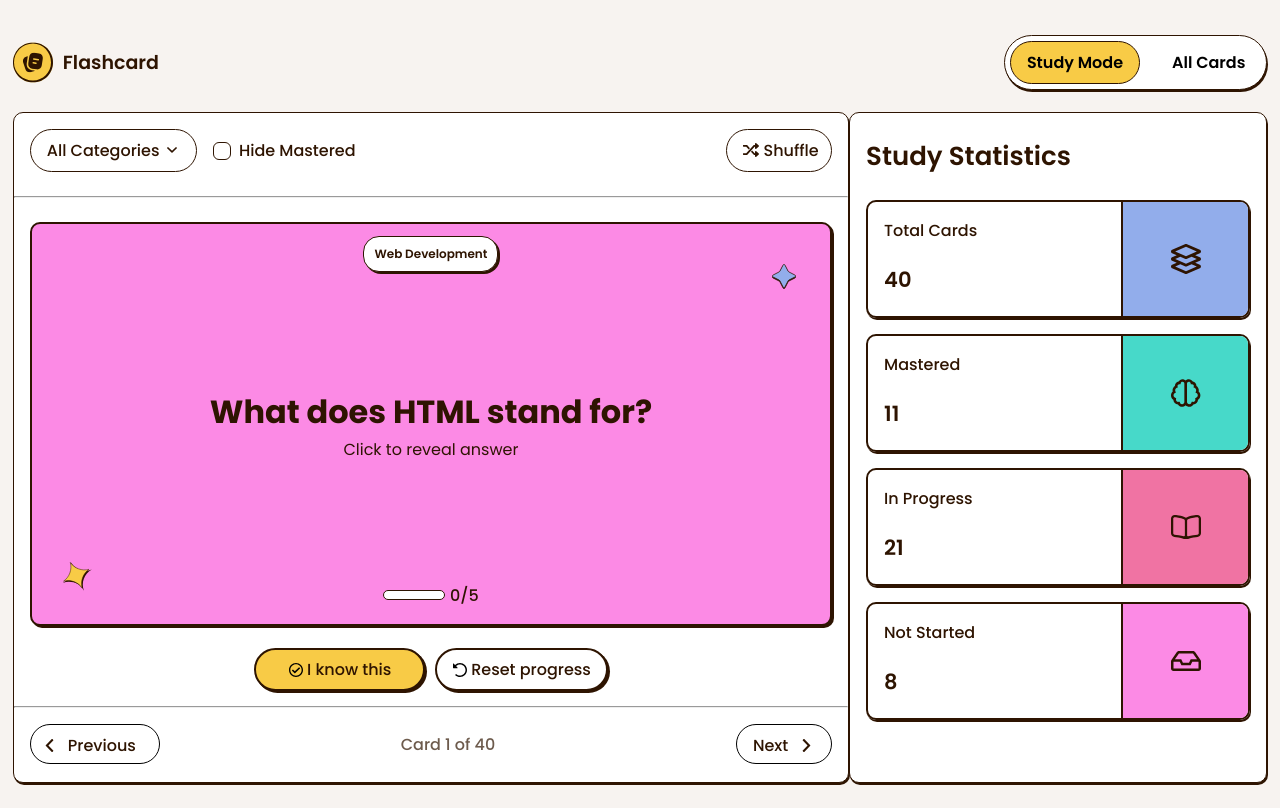
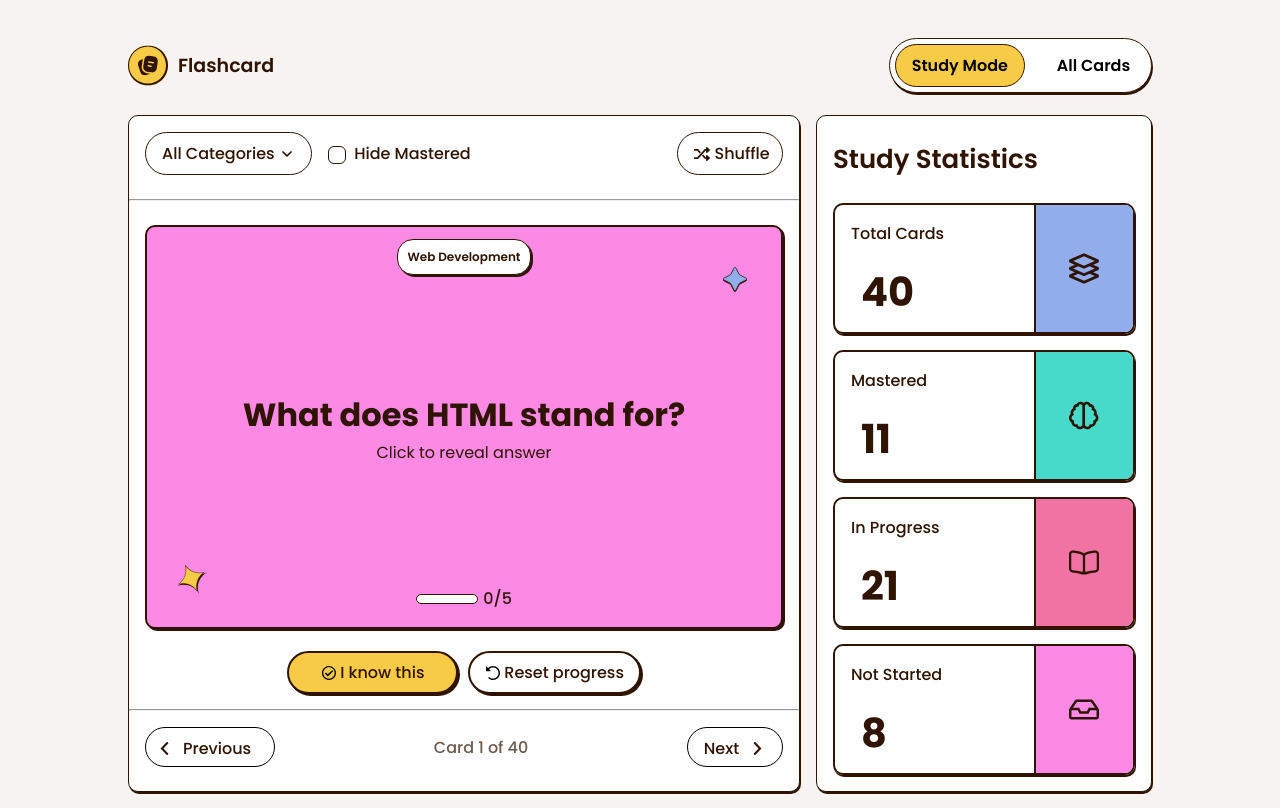
Before and after one commit to bengera/flashcard-app, a React (Vite) app: page / in a window 1280 px wide. Built offline with nearby package versions, Linux system fonts and the light colour scheme.

Commit message:
Style study statistic cards for desktop

```diff
--- a/src/css/global.css
+++ b/src/css/global.css
@@ -28,8 +28,15 @@ select {
 }
 
 @media only screen and (min-width: 1024px) {
+  .app {
+    padding: 1rem 8rem;
+  }
+}
+
+@media only screen and (min-width: 1024px) {
   .main {
     display: grid;
     grid-template-columns: 2fr 1fr;
+    gap: 1rem;
   }
 }
--- a/src/css/statistics.css
+++ b/src/css/statistics.css
@@ -49,6 +49,12 @@
   border-radius: var(--radius-10);
 }
 
+@media only screen and (min-width: 1024px) {
+  .card {
+    margin: 1rem;
+  }
+}
+
 .statistics__card-left-content {
   margin-left: 1rem;
 }
@@ -88,7 +94,9 @@
 
 @media only screen and (min-width: 1024px) {
   .statistics__card-number {
-    font-size: 21px;
+    font-size: 40px;
+    font-weight: 700;
+    margin: 10px;
   }
 }
 
```
